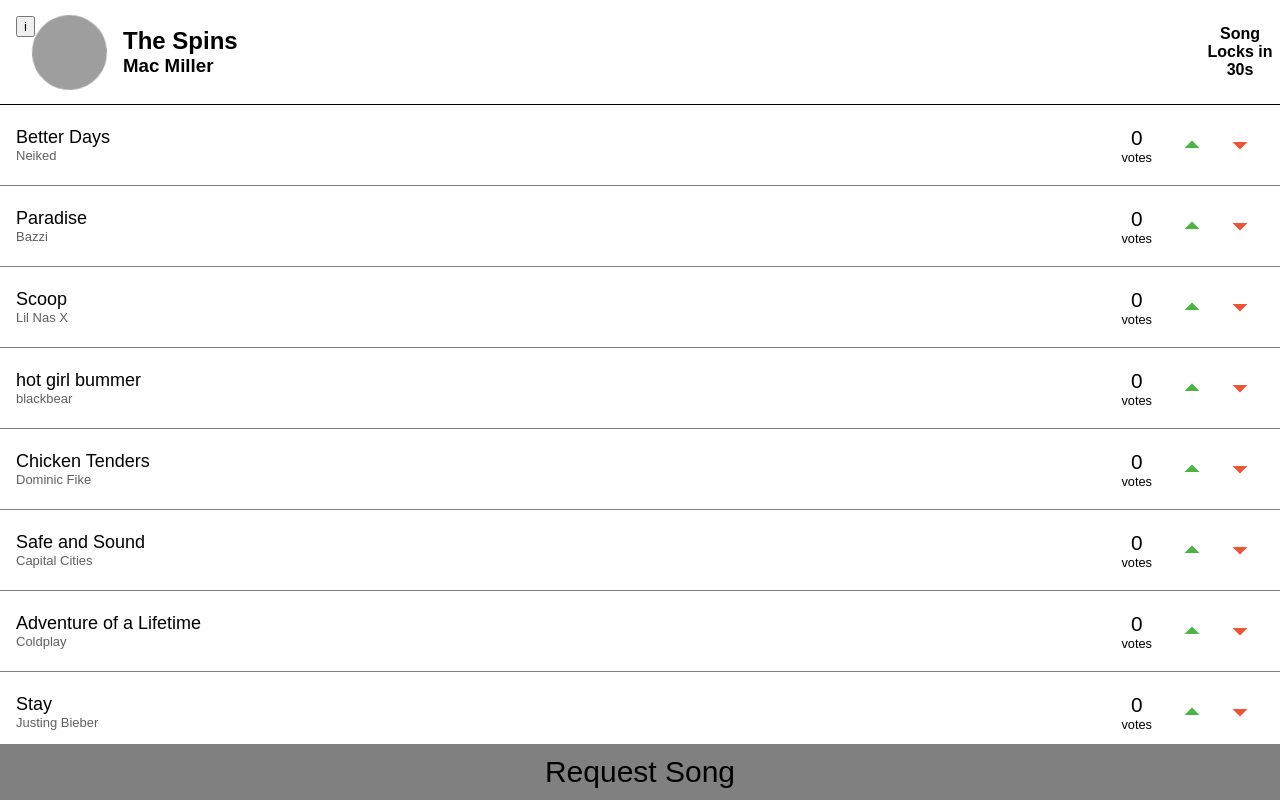
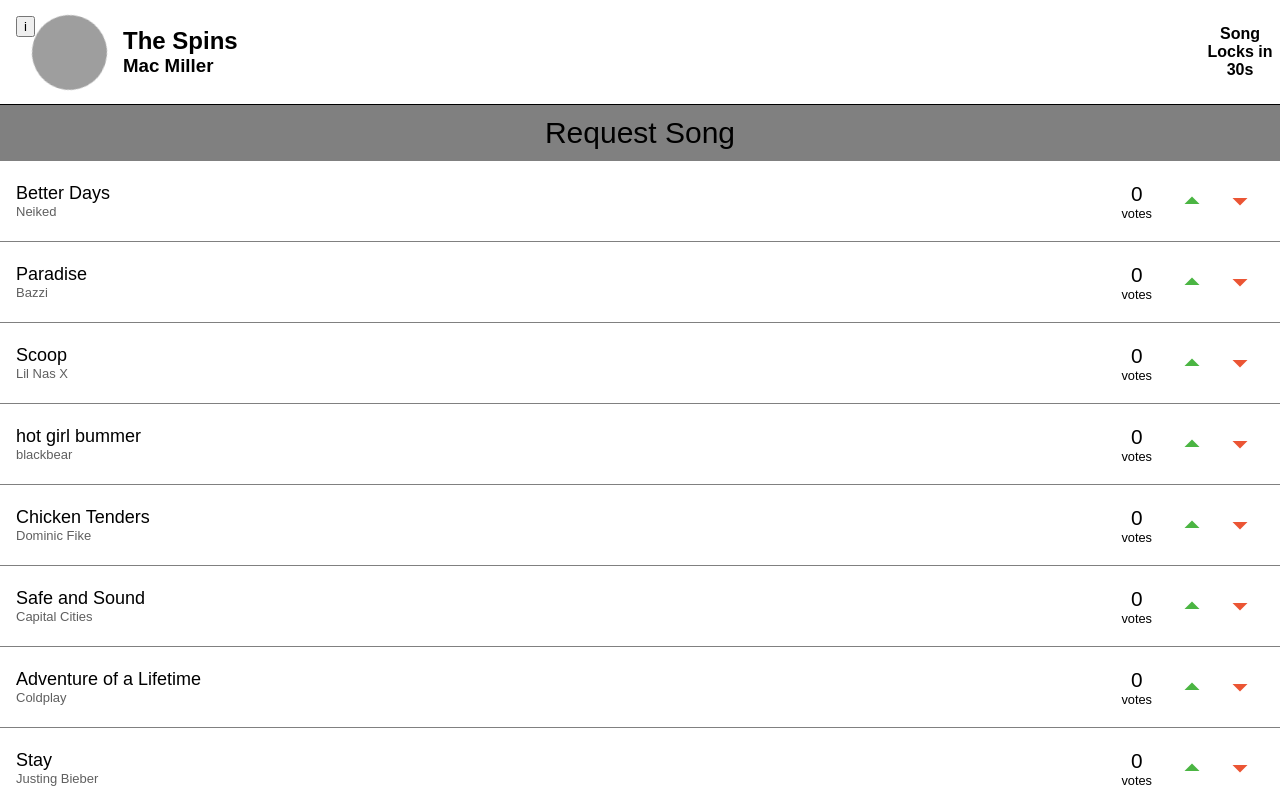
Before and after one commit to AbnerP/Demoqueue, a React (Create React App) app in the folder frontend/: page /queue in a window 1280 px wide. Shown: the top 800 px of the page. Built offline with nearby package versions, Linux system fonts and the light colour scheme; grey boxes are pictures that could not be loaded.

Commit message:
#3 Fix Scrolling Issue

```diff
--- a/frontend/src/Screens/LiveQueue.css
+++ b/frontend/src/Screens/LiveQueue.css
@@ -12,18 +12,14 @@
 
 .song__queue{
     margin: 0;
-    max-height: 80vh;
+    height: 80vh;
     scroll-behavior: smooth;
-    overflow-y: scroll;
 }
 
 .song__request--container{
     background-color: gray;
 
-    position:fixed;
     width: 100%;
-    left: 0;
-    bottom: 0;
 
     padding: 0rem;
     margin: 0;
--- a/frontend/src/Screens/LiveQueue.js
+++ b/frontend/src/Screens/LiveQueue.js
@@ -59,6 +59,14 @@
           albumWorkURL={currentSong.albumWorkURL}
         />
       </div>
+      <div
+        onClick={() => {
+          console.log("clicked: Request Song");
+        }}
+        className="song__request--container"
+      >
+        <p className="song__request--text">Request Song</p>
+      </div>
 
       <div className="song__queue">
         {songsInQueue.map((song, index) => (
@@ -74,14 +82,7 @@
         ))}
       </div>
 
-      <div
-        onClick={() => {
-          console.log("clicked: Request Song");
-        }}
-        className="song__request--container"
-      >
-        <p className="song__request--text">Request Song</p>
-      </div>
+
     </div>
   );
 }
```
